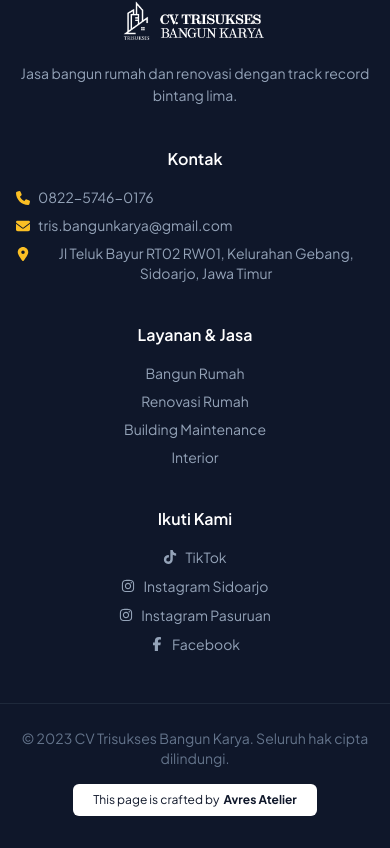
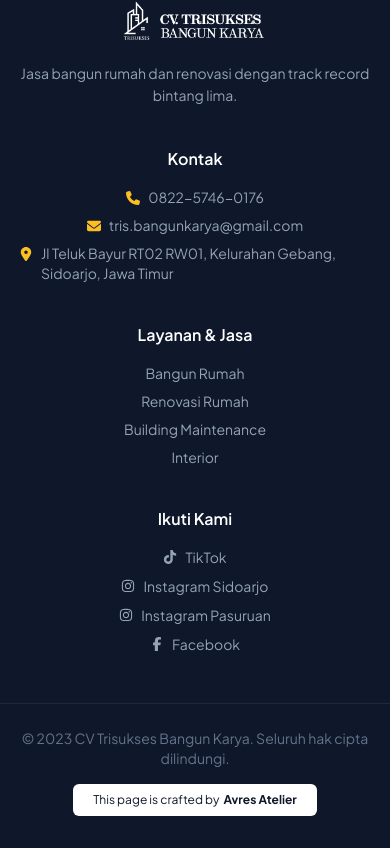
Before and after one commit to avrebarra/webtrisukses, a Next.js app: page / in a window 390 px wide. Shown: the part 7607-8455 px from the top of the page. Built offline with nearby package versions, Linux system fonts and the light colour scheme.

Commit message:
fix: center Kontak icons on mobile (footer)
flex was left-aligned inside text-center container -> title centered
but icon+text stuck left. Add justify-center sm:justify-start + text-left;
constrain address width on mobile for balanced centering.

```diff
--- a/components/layout/Footer.jsx
+++ b/components/layout/Footer.jsx
@@ -23,21 +23,21 @@
         <div className="text-center sm:text-left">
           <p className="font-semibold text-white mb-4">Kontak</p>
           <ul className="text-sm space-y-2 text-slate-400">
-            <li className="flex items-start gap-2">
+            <li className="flex items-start justify-center sm:justify-start gap-2 text-left">
               <FontAwesomeIcon
                 icon={faPhone}
                 className="w-3.5 h-3.5 mt-1 shrink-0 text-amber-400"
               />
               <span>0822-5746-0176</span>
             </li>
-            <li className="flex items-start gap-2">
+            <li className="flex items-start justify-center sm:justify-start gap-2 text-left">
               <FontAwesomeIcon
                 icon={faEnvelope}
                 className="w-3.5 h-3.5 mt-1 shrink-0 text-amber-400"
               />
               <span>tris.bangunkarya@gmail.com</span>
             </li>
-            <li className="flex items-start gap-2">
+            <li className="flex items-start justify-center sm:justify-start gap-2 text-left max-w-[22rem] mx-auto sm:mx-0 sm:max-w-none">
               <FontAwesomeIcon
                 icon={faLocationDot}
                 className="w-3.5 h-3.5 mt-1 shrink-0 text-amber-400"
```
